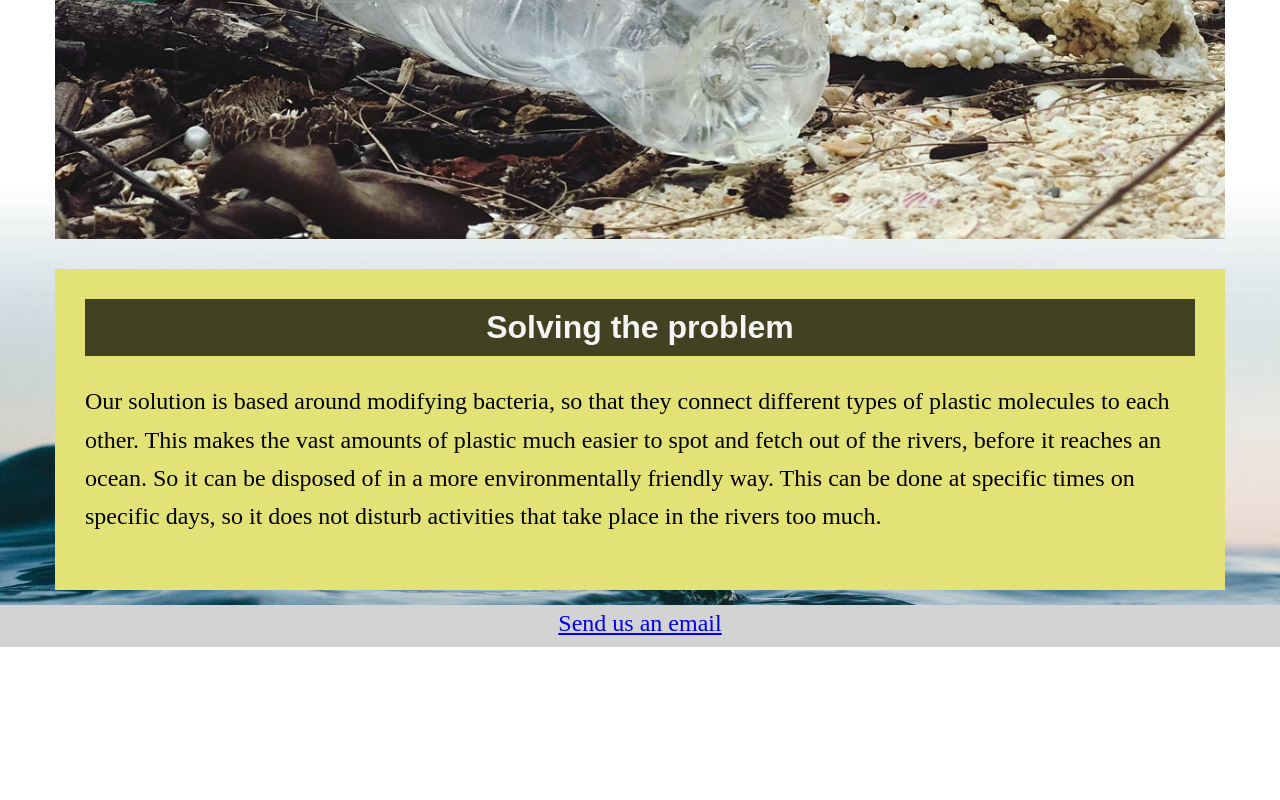
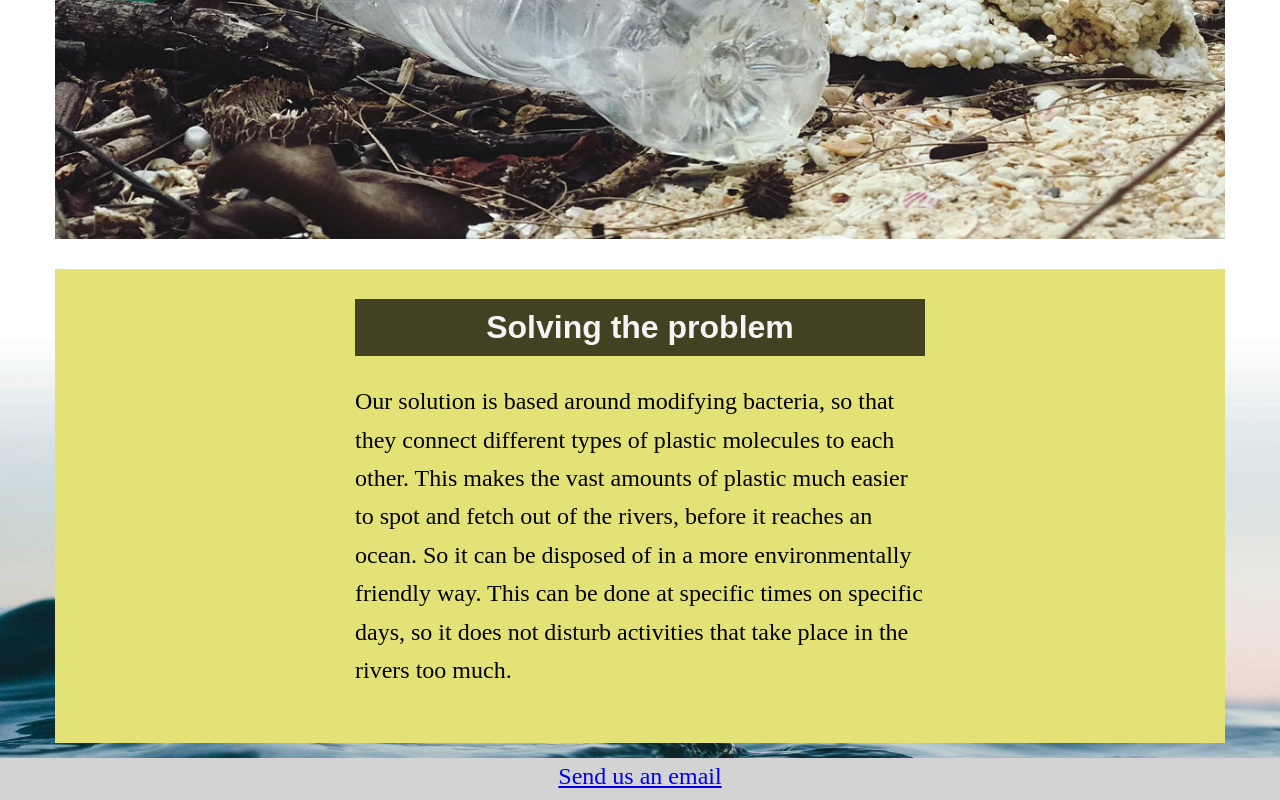
Before and after one commit to MartinKjone/PlasticPollution, a plain HTML site: page index.html in a window 1280 px wide. Shown: the part 1366-2166 px from the top of the page. Before the commit the page ends 2013 px from the top, so only its background shows below. Drawn offline with Linux system fonts and the light colour scheme.

Commit message:
changed third box

```diff
--- a/CSS/stylesheet.css
+++ b/CSS/stylesheet.css
@@ -96,7 +96,7 @@ nav a:hover {
 }
 
 .flex-middle {
-    padding: 30px;
+    padding: 30px 25%;
 }
 
 .flex-left, .flex-right, .flex-middle {
```
